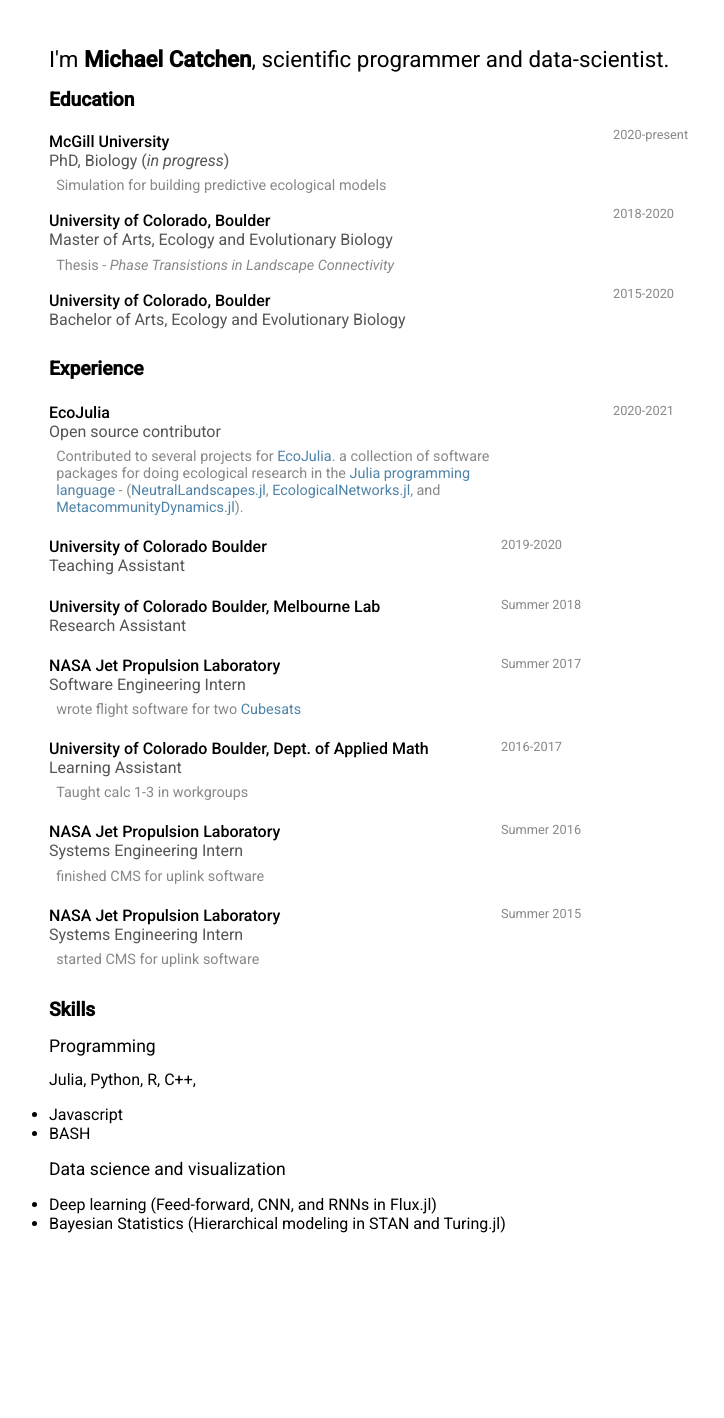
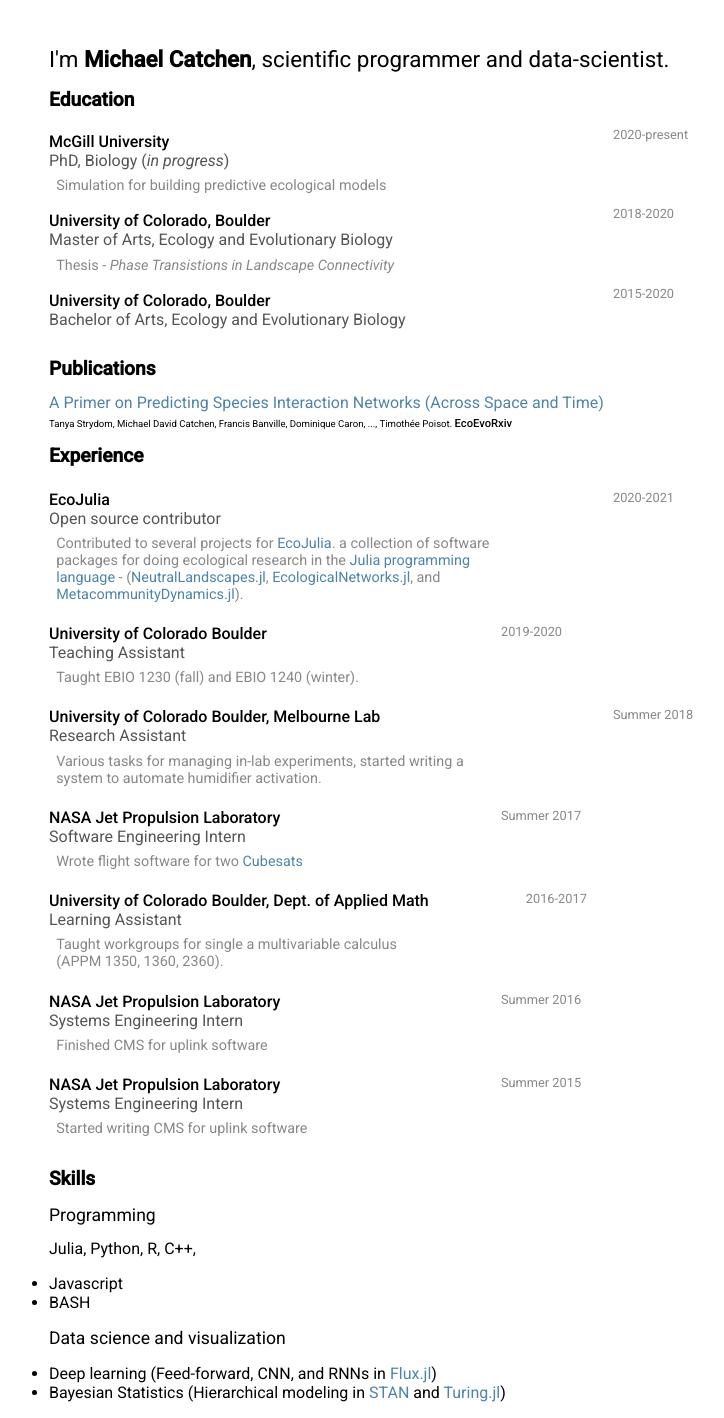
Before and after one commit to gottacatchenall/hosted_homepage, a Jekyll site: the page built from index.md, in a window 1280 px wide. Shown: the whole page, without its empty margins (271-995 px from the left). Built offline with Jekyll 4.4.1, drawn with Linux system fonts in a browser that asks for light colours; nearby versions of some CDN libraries.

Commit message:
this commit message brought to you by git commit -am

```diff
--- a/_data/experience.yaml
+++ b/_data/experience.yaml
@@ -16,29 +16,32 @@
   what: Teaching Assistant
   where: University of Colorado Boulder
   when: 2019-2020
-  misc:
+  misc: |
+    Taught EBIO 1230 (fall) and EBIO 1240 (winter).
 - id: melbourne_lab
   what: Research Assistant
   where: University of Colorado Boulder, Melbourne Lab
   when: Summer 2018
-  misc:
+  misc: |
+    Various tasks for managing in-lab experiments, started writing a system to
+    automate humidifier activation.
 - id: jpl3
   what: Software Engineering Intern
   where: NASA Jet Propulsion Laboratory
   when: Summer 2017
-  misc: wrote flight software for two <a>Cubesats</a>
+  misc: Wrote flight software for two <a>Cubesats</a>
 - id: la_cu
   what: Learning Assistant
   where: University of Colorado Boulder, Dept. of Applied Math
-  misc: Taught calc 1-3 in workgroups
+  misc: Taught workgroups for single a multivariable calculus (APPM 1350, 1360, 2360).
   when: 2016-2017
 - id: jpl2
   what: Systems Engineering Intern
   where: NASA Jet Propulsion Laboratory
   when: Summer 2016
-  misc: finished CMS for uplink software
+  misc: Finished CMS for uplink software
 - id: jpl1
   what: Systems Engineering Intern
   where: NASA Jet Propulsion Laboratory
   when: Summer 2015
-  misc: started CMS for uplink software
+  misc: Started writing CMS for uplink software
--- a/_data/skills.yaml
+++ b/_data/skills.yaml
@@ -3,5 +3,5 @@ programming:
   fluent: [Julia, Python, R, C++]
   proficient: [Javascript, BASH, ]
 datascience:
-  - Deep learning (Feed-forward, CNN, and RNNs in Flux.jl)
-  - Bayesian Statistics (Hierarchical modeling in STAN and Turing.jl)
+  - Deep learning (Feed-forward, CNN, and RNNs in <a>Flux.jl</a>)
+  - Bayesian Statistics (Hierarchical modeling in <a>STAN</a> and <a>Turing.jl</a>)
--- a/css/style.css
+++ b/css/style.css
@@ -113,3 +113,16 @@ jobdesc{
     margin: 0.5em;
     color: #888;
 }
+
+pubtitle{
+}
+
+authors{
+    font-size: 0.6em;
+    width: 400px;
+}
+
+publisher{
+    font-size: 0.7em;
+    font-weight: 500;
+}
--- a/index.md
+++ b/index.md
@@ -15,6 +15,38 @@ layout: default
     <when>{{ entry.when }}</when> <br/>
 {% endfor %}
 </ul>
+
+# Publications
+
+{% for publication in site.data.papers %}
+<pubtitle> <a href="http://dx.doi.org/{{publication.DOI}}"> {{ publication.title }} </a> <br/></pubtitle>
+
+<authors>
+{%if publication.author.size < 5 %}
+
+{% for author in publication.author %} {{author.given}} {{author.family}} {% endfor %} {{ publication.DOI }}
+
+{% else %}
+
+{% for author in publication.author%}
+    {%if forloop.index < 5 %}
+        {{author.given}} {{author.family}},
+    {% endif %}
+{% endfor %}
+
+...,
+
+{{publication.author.last.given}} {{publication.author.last.family}}.
+
+
+{% endif %}
+
+</authors>
+
+<publisher> {{ publication.publisher }} </publisher>
+
+{% endfor %}
+
 
 # Experience
 
```
